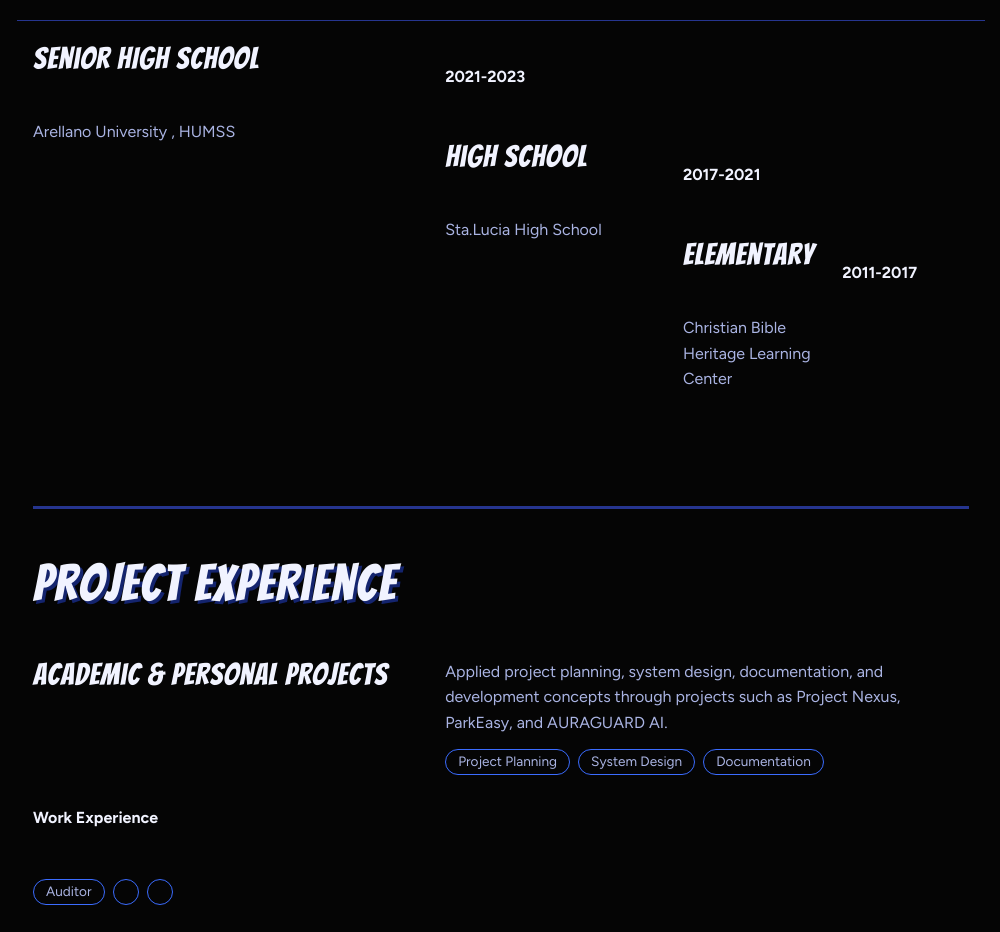
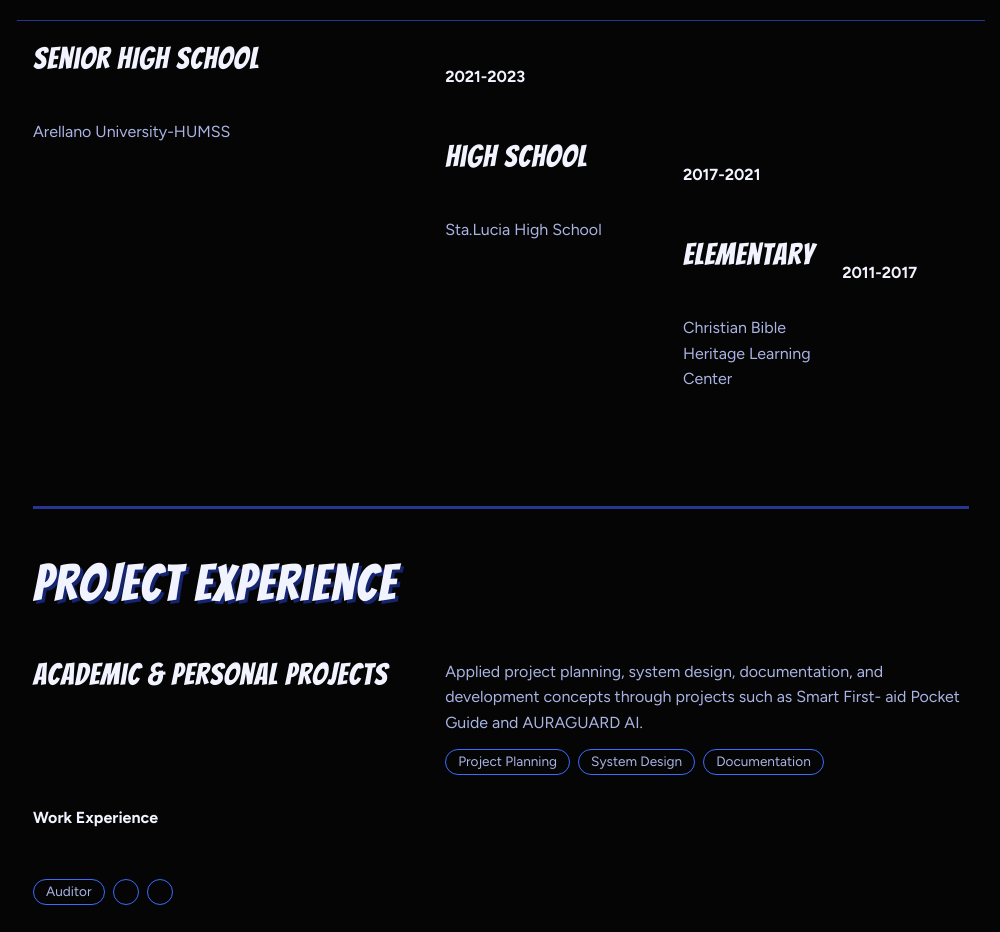
Before and after one commit to faith123095/Faith-Alvarez, a plain HTML site: page index.html in a window 1280 px wide. Shown: the part 1828-2760 px from the top of the page, without its empty margins (139-1139 px from the left). Drawn offline with Linux system fonts and the light colour scheme.

Commit message:
Revise university and project details in index.html
Updated educational and project experience descriptions.

```diff
--- a/index.html
+++ b/index.html
@@ -207,7 +207,7 @@
      <div class="row">
        <h3>Senior HIgh School</h3>
        <h4>2021-2023</h4>
-       <p>Arellano University , HUMSS</p>
+       <p>Arellano University-HUMSS</p>
      <div class="row">
        <h3>High School</h3>
        <h4>2017-2021</h4>
@@ -222,7 +222,7 @@
      <h2> Project Experience</h2>
      <div class="row">
        <h3>Academic &amp; Personal Projects</h3>
-       <p>Applied project planning, system design, documentation, and development concepts through projects such as Project Nexus, ParkEasy, and AURAGUARD AI.</p>
+       <p>Applied project planning, system design, documentation, and development concepts through projects such as  Smart First- aid Pocket Guide and AURAGUARD AI.</p>
        <ul class="tags"><li>Project Planning</li><li>System Design</li><li>Documentation</li></ul>
     <h4>Work Experience</h4>
      </div class="row">
```
